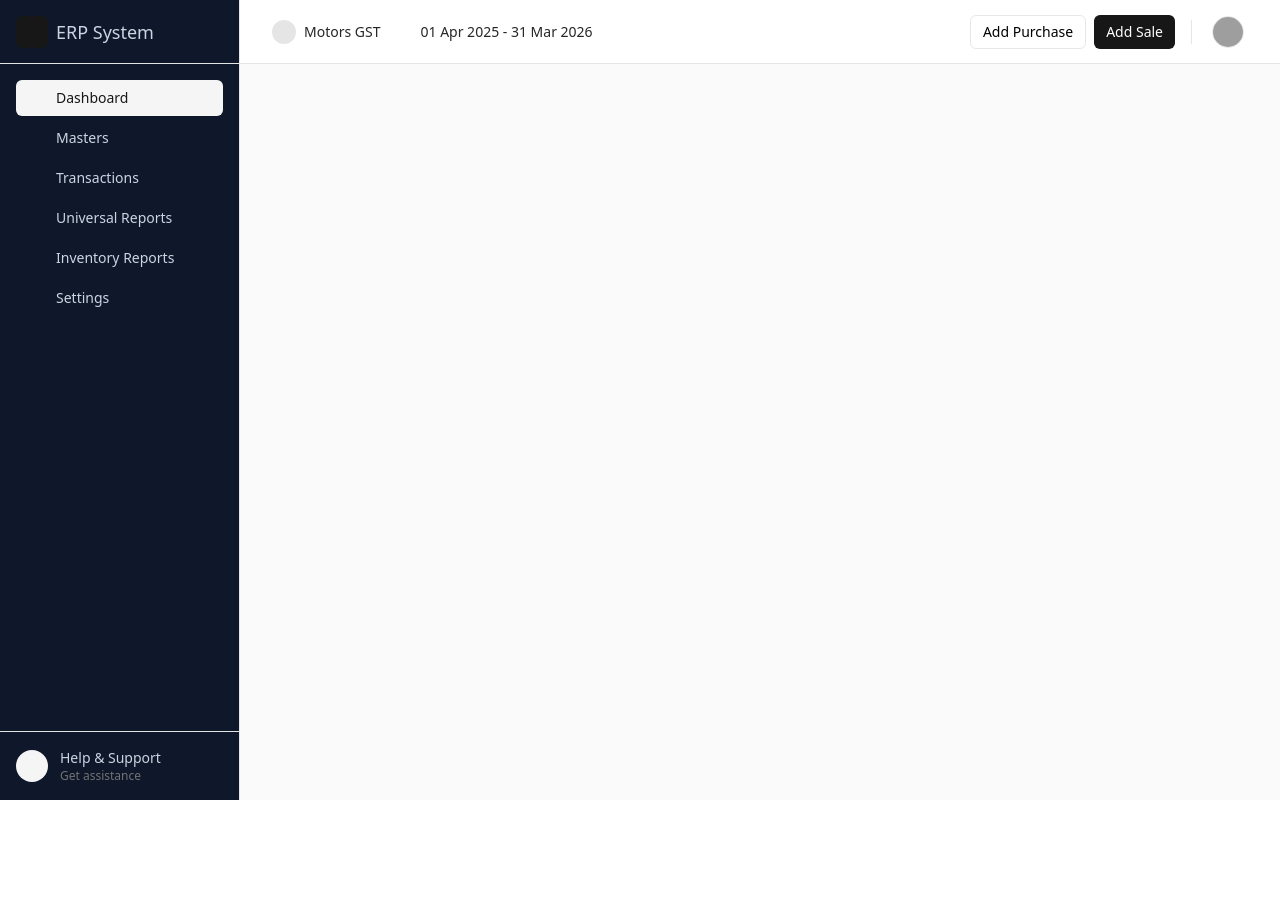
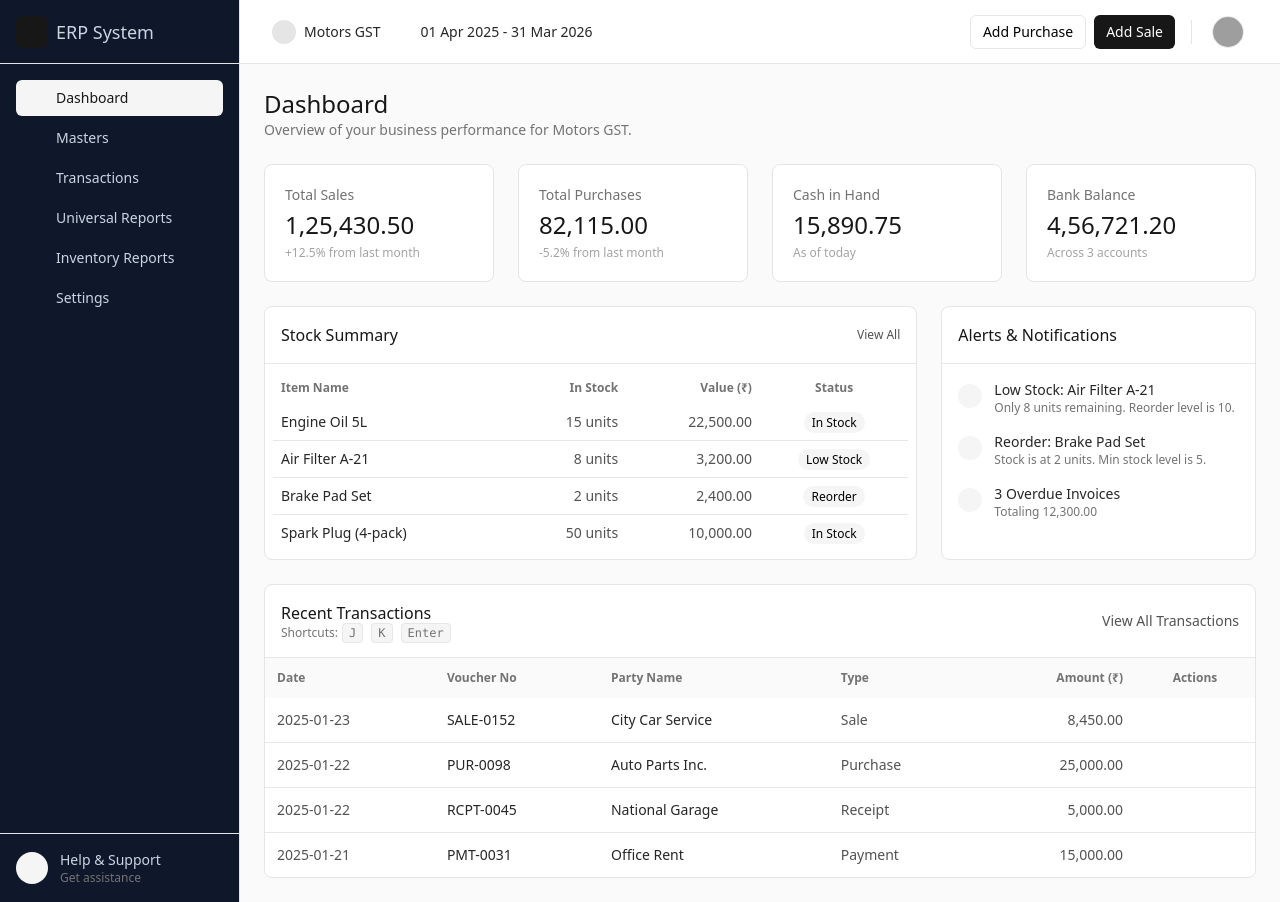
Before and after one commit to Roshani-sahu/Maheshwari-Motors, a React app in the folder frontend/: page /dashboard in a window 1280 px wide. Before the commit the page ends 800 px from the top, so only its background shows below. Built offline with nearby package versions, Linux system fonts and the light colour scheme; grey boxes are pictures that could not be loaded; the HTML template or start-up script is replaced by a standard one.

Commit message:
abhayupdate

```diff
--- a/frontend/src/components/Layout.jsx
+++ b/frontend/src/components/Layout.jsx
@@ -1,14 +1,16 @@
-import React from "react";
+import { Outlet } from "react-router-dom";
 import Sidebar from "./Sidebar";
 import Header from "./Header";
 
-const Layout = ({ children }) => {
+const Layout = () => {
   return (
     <div className="flex w-full min-h-screen bg-neutral-50">
       <Sidebar />
       <div className="flex-1 flex flex-col">
         <Header />
-        <main className="flex-1 overflow-y-auto p-6">{children}</main>
+        <main className="flex-1 overflow-y-auto p-6">
+          <Outlet />
+        </main>
       </div>
     </div>
   );
```
